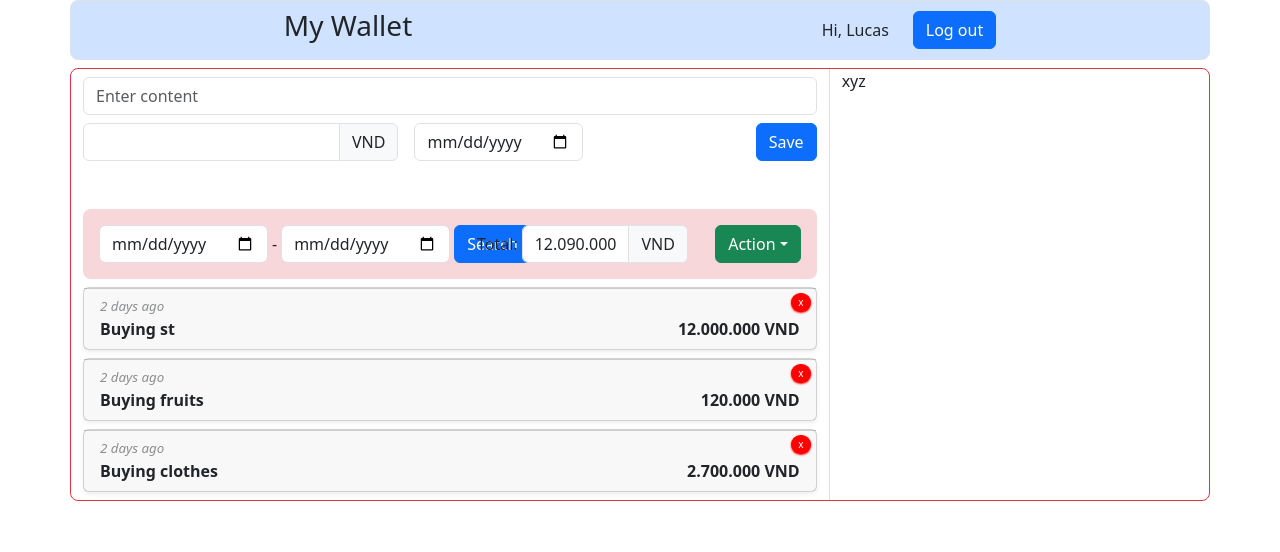
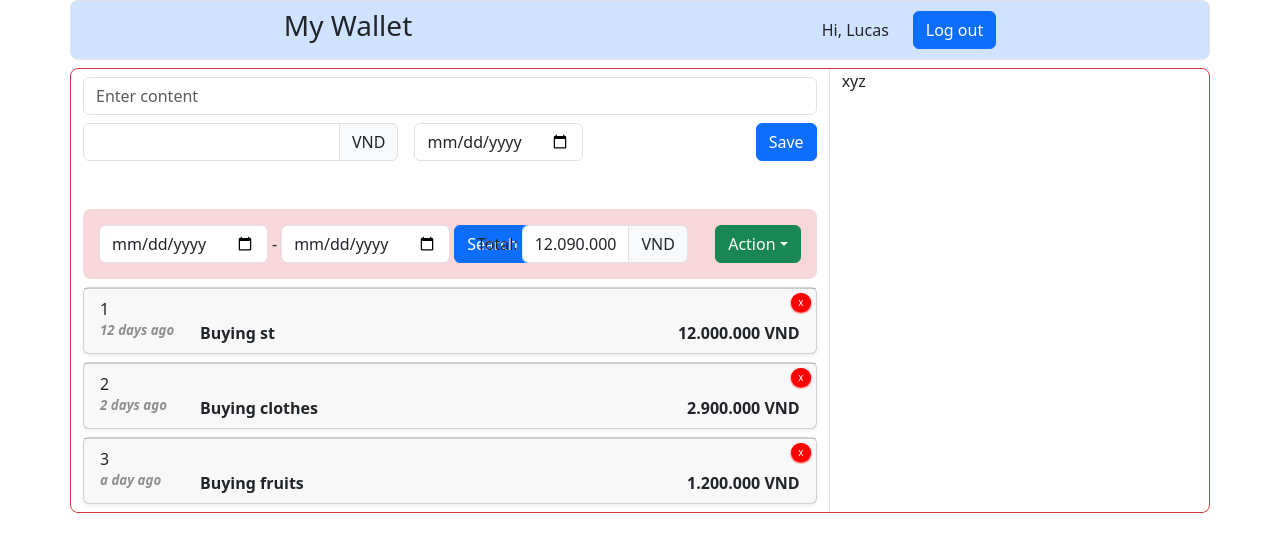
Before and after one commit to caotriphan/money-management, a plain HTML site: page src/client/index.html in a window 1280 px wide. Drawn offline with Linux system fonts and the light colour scheme.

Commit message:
3rd-update body

```diff
--- a/src/client/index.html
+++ b/src/client/index.html
@@ -46,6 +46,8 @@
 
           <div class="">
             <div class="d-flex gap-3 p-3 bg-danger-subtle justify-content-between my-2 rounded-3">
+              <input type="hidden">
+
               <div class="w-50">
                 <div class="align-items-center gap-1 d-flex">
                   <!-- <label for="">Date </label> -->
@@ -122,9 +124,12 @@
             <div>
               <div class="card shadow-sm mb-2">
                 <div class="card-footer">
-                  <div class="fst-italic text-body-tertiary" style="font-size: smaller;">2 days ago</div>
+                  <div>1</div>
                   <div class="d-flex justify-content-between fw-bold">
-                    <div>Buying st</div>
+                    <div class="d-flex">
+                      <div class="fst-italic text-body-tertiary" style="font-size: smaller;min-width: 100px;">12 days ago</div>
+                      <div class="">Buying st</div>
+                    </div>
                     <div>12.000.000 VND</div>
                   </div>
                 </div>
@@ -134,29 +139,35 @@
 
               <div class="card shadow-sm mb-2">
                 <div class="card-footer">
-                  <div class="fst-italic text-body-tertiary" style="font-size: smaller;">2 days ago</div>
+                  <div>2</div>
                   <div class="d-flex justify-content-between fw-bold">
-                    <div>Buying fruits</div>
-                    <div>120.000 VND</div>
+                    <div class="d-flex">
+                      <div class="fst-italic text-body-tertiary" style="font-size: smaller;min-width: 100px;">2 days ago</div>
+                      <div class="">Buying clothes</div>
+                    </div>
+                    <div>2.900.000 VND</div>
                   </div>
                 </div>
 
                 <button class="position-absolute x-btn" >x</button>
-
               </div>
 
               <div class="card shadow-sm mb-2">
                 <div class="card-footer">
-                  <div class="fst-italic text-body-tertiary" style="font-size: smaller;">2 days ago</div>
+                  <div>3</div>
                   <div class="d-flex justify-content-between fw-bold">
-                    <div>Buying clothes</div>
-                    <div>2.700.000 VND</div>
+                    <div class="d-flex">
+                      <div class="fst-italic text-body-tertiary" style="font-size: smaller; min-width: 100px;">a day ago</div>
+                      <div class="">Buying fruits</div>
+                    </div>
+                    <div>1.200.000 VND</div>
                   </div>
                 </div>
 
                 <button class="position-absolute x-btn" >x</button>
+              </div>
 
-              </div>
+
             </div>
           </div>
         </div>
--- a/src/client/js/app.js
+++ b/src/client/js/app.js
@@ -0,0 +1,22 @@
+class Mngt {
+  constructor(number, content, amount, dateValue = new Date()) {
+    this.content = content;
+    this.amount = amount;
+    this.dateValue = dateValue;
+  }
+}
+
+class PageMoMaViewModel {
+  moneyMngts = ko.observableArray([]);
+  moneymngt = ko.observable(new Mngt())
+
+  handleSave() {
+    const current = this.moneymngt();
+
+    if (current.number > 0) {
+
+    }
+  }
+}
+
+ko.applyBindings(new PageMoMaViewModel())
```
